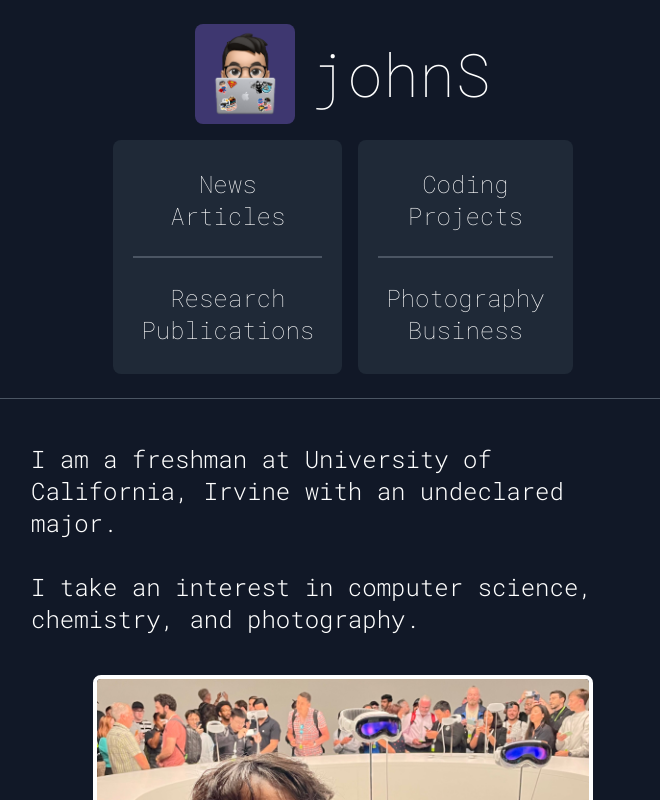
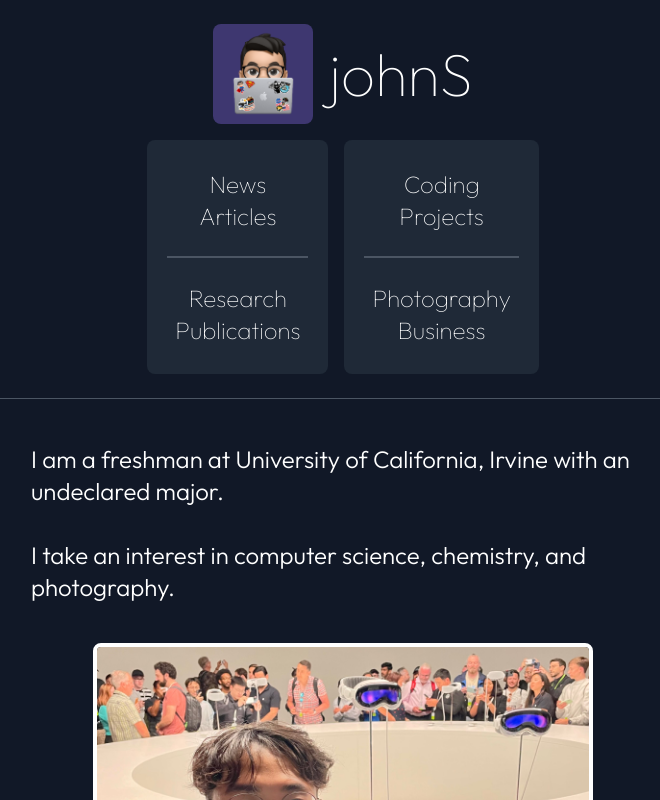
Before and after one commit to wonmor/johnS-web, a Next.js app: page / in a window 1280 px wide. Shown: the top 800 px of the page, without its empty margins (297-957 px from the left). Built offline with nearby package versions, Linux system fonts and the light colour scheme.

Commit message:
Update layout.tsx

```diff
--- a/app/layout.tsx
+++ b/app/layout.tsx
@@ -2,11 +2,11 @@ import Image from "next/image";
 import Script from "next/script";
 import Link from "next/link";
 
-import { Roboto_Mono } from "next/font/google";
+import { Outfit } from "next/font/google";
 
 import "./globals.css";
 
-const robotoMono = Roboto_Mono({ subsets: ["latin"] });
+const outfit = Outfit({ subsets: ["latin"] });
 
 export const metadata = {
   title: "johnS",
@@ -29,7 +29,7 @@ export default function RootLayout({
 
       <body
         className={[
-          robotoMono.className,
+          outfit.className,
           "flex flex-col min-h-screen bg-gray-900 text-white",
         ].join(" ")}
       >
```
